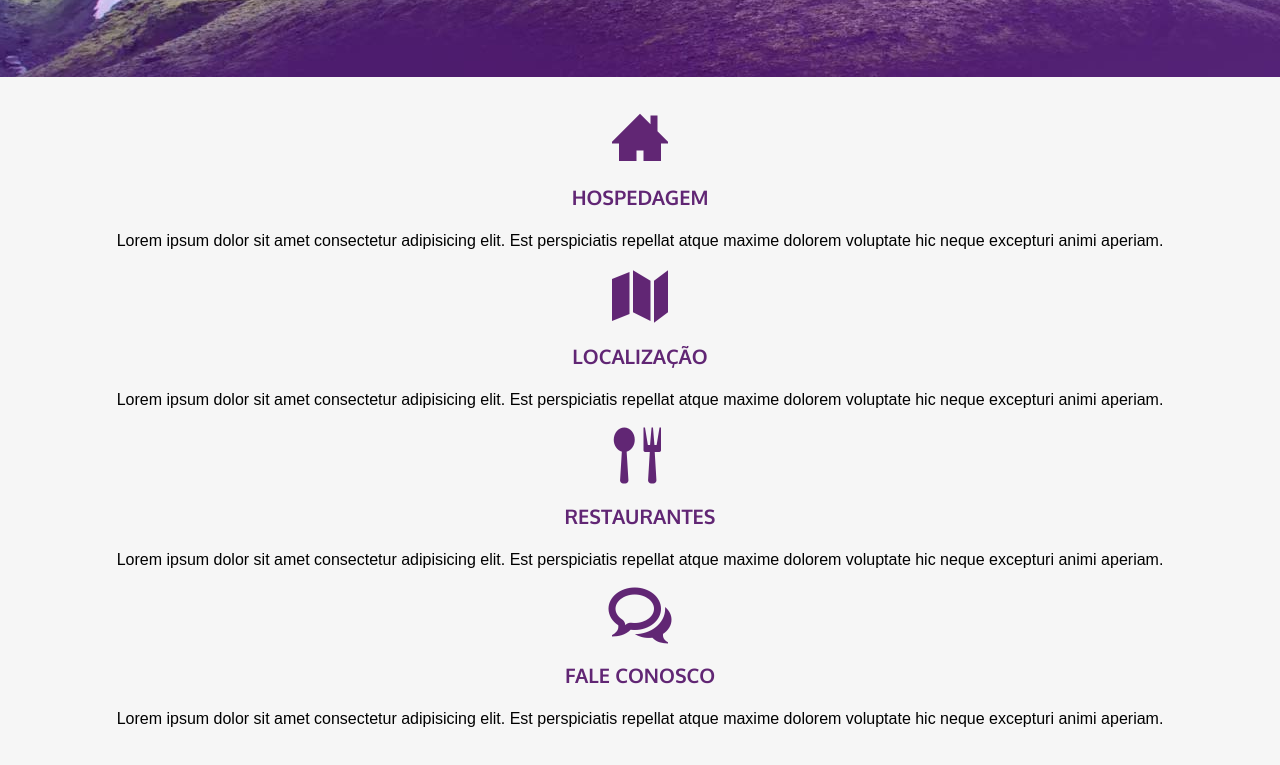
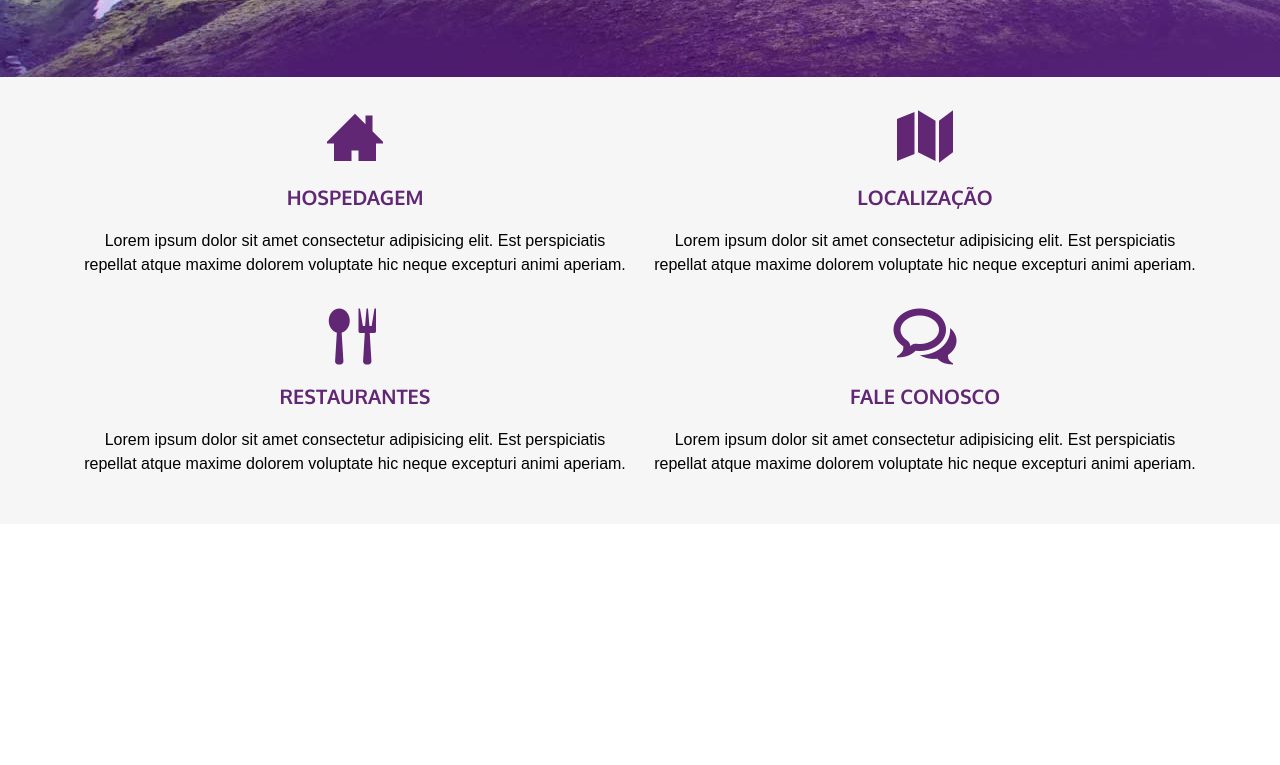
Before and after one commit to danielmartinscode/AngelsHostels, a plain HTML site: page index.html in a window 1280 px wide. Shown: the part 661-1426 px from the top of the page. After the commit the page ends 1185 px from the top, so only its background shows below. Drawn offline with Linux system fonts and the light colour scheme; files whose address does not match are found by name.

Commit message:
CSS middle content finalizado

```diff
--- a/css/main.css
+++ b/css/main.css
@@ -1,5 +1,6 @@
 :root{
     --primary-color: #612674;
+    --default-gap:1rem;
 }
 
 html{
@@ -192,3 +193,32 @@ h1, h2, h3, h4{
 .middleContent p{
     line-height: 1.5;
 }
+
+.row{
+    display: flex;
+    flex-wrap: wrap;
+    gap: var(--default-gap);
+    /* outline: 1px solid blue; */
+}
+
+.col{
+    flex: 1 0 auto;
+    width: 100%;
+    /* outline: 1px solid red; */
+}
+
+.col-sm-12{
+    width: 100%;
+}
+
+@media screen and (min-width: 48.75em){
+    .col-md-6{
+        width: calc(50% - var(--default-gap));
+    }
+}
+
+@media screen and(min-width: 74em){
+    .col-xl-3{
+        width: calc(25% - var(--default-gap));
+    }
+}
--- a/index.html
+++ b/index.html
@@ -41,7 +41,7 @@
     <section class="middleContent">
         <div class="maxWidth row">
 
-            <article class="col col-sm12 col-md-6 col-xl-3">
+            <article class="col col-sm-12 col-md-6 col-xl-3">
                 <a href="#">
                     <span class="icon-home3"></span>
                     <h3 class="middleContent_title">Hospedagem</h3>
@@ -49,7 +49,7 @@
                 </a>
             </article>
 
-            <article class="col col-sm12 col-md-6 col-xl-3">
+            <article class="col col-sm-12 col-md-6 col-xl-3">
                 <a href="#">
                     <span class="icon-map"></span>
                     <h3 class="middleContent_title">Localização</h3>
@@ -57,7 +57,7 @@
                 </a>
             </article>
 
-            <article class="col col-sm12 col-md-6 col-xl-3">
+            <article class="col col-sm-12 col-md-6 col-xl-3">
                 <a href="#">
                     <span class="icon-spoon-knife"></span>
                     <h3 class="middleContent_title">Restaurantes</h3>
@@ -65,7 +65,7 @@
                 </a>
             </article>
 
-            <article class="col col-sm12 col-md-6 col-xl-3">
+            <article class="col col-sm-12 col-md-6 col-xl-3">
                 <a href="#">
                     <span class="icon-bubbles4"></span>
                     <h3 class="middleContent_title">Fale Conosco</h3>
```
